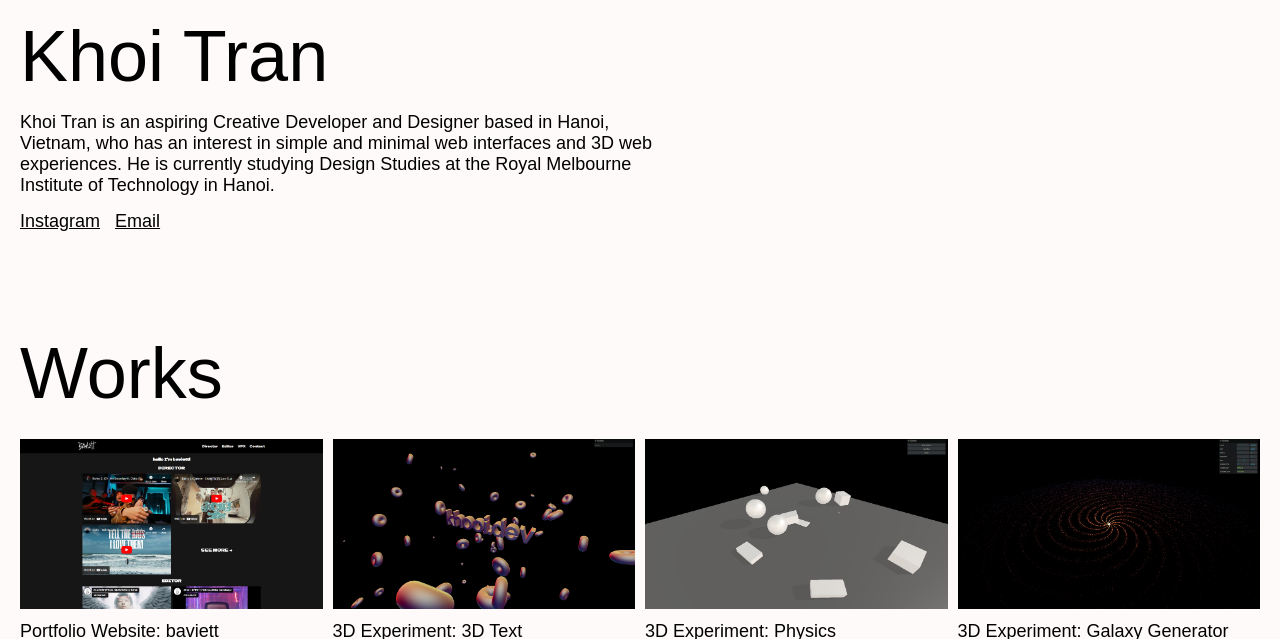
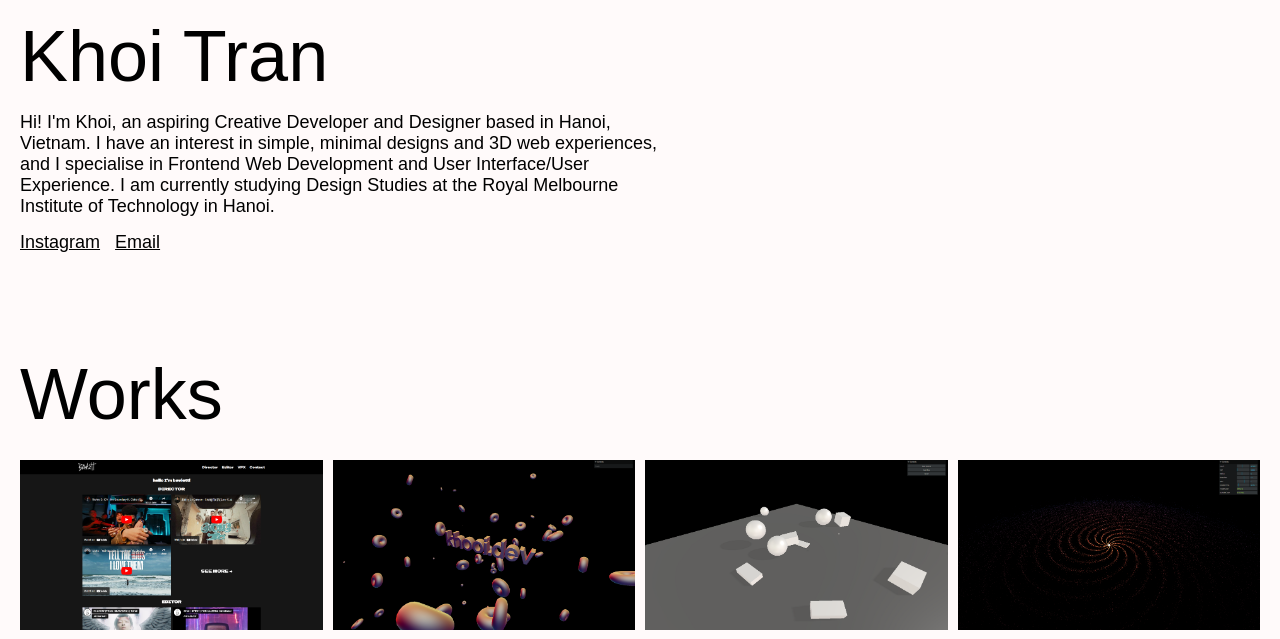
Before and after one commit to khooi-dev/3d-donuts, a website built with Vite: page src/index.html in a window 1280 px wide. Shown: the top 639 px of the page. Built offline with nearby package versions, Linux system fonts and the light colour scheme.

Commit message:
update bio

```diff
--- a/src/index.html
+++ b/src/index.html
@@ -37,9 +37,10 @@
     <section class="hero-section">
       <h1>Khoi Tran</h1>
       <p class="description">
-        Khoi Tran is an aspiring Creative Developer and Designer based in Hanoi, Vietnam, who has an
-        interest in simple and minimal web interfaces and 3D web experiences. He is currently
-        studying Design Studies at the Royal Melbourne Institute of Technology in Hanoi.
+        Hi! I'm Khoi, an aspiring Creative Developer and Designer based in Hanoi, Vietnam. I have an
+        interest in simple, minimal designs and 3D web experiences, and I specialise in Frontend Web
+        Development and User Interface/User Experience. I am currently studying Design Studies at
+        the Royal Melbourne Institute of Technology in Hanoi.
       </p>
       <div class="links">
         <p class="link">
```
